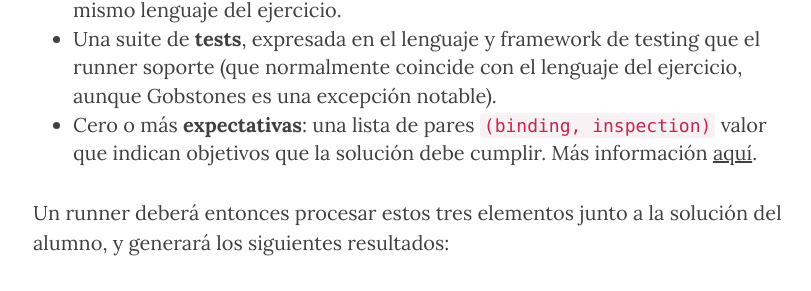
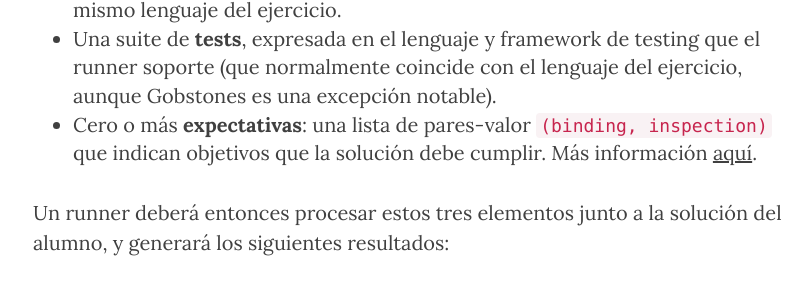
Before and after one commit to mumuki/mumuki.github.io, a Jekyll site: the page built from _posts/2015-06-22-extendiendo-mumuki-runners.markdown, in a window 1280 px wide and 900 px high, scrolled down 1493 px. Shown: the part 148-439 px from the top of the window, without its empty margins (232-1043 px from the left). Built offline with Jekyll 4.4.1, drawn with Linux system fonts in a browser that asks for light colours; nearby versions of some CDN libraries; some of the changed lines change nothing that is shown; some of the changed text lies outside the part shown.

Commit message:
Corrigiendo typo y link roto

```diff
--- a/_posts/2015-06-22-extendiendo-mumuki-runners.markdown
+++ b/_posts/2015-06-22-extendiendo-mumuki-runners.markdown
@@ -33,7 +33,7 @@
 
   * **Código extra**, que es código que se cargará al evaluar las soluciones pero que el usuario no puede ver. Este código está escrito, obviamente, en el mismo lenguaje del ejercicio.
   * Una suite de **tests**, expresada en el lenguaje y framework de testing que el runner soporte (que normalmente coincide con el lenguaje del ejercicio, aunque Gobstones es una excepción notable).
-  * Cero o más **expectativas**: una lista de pares `(binding, inspection)` valor que indican objetivos que la solución debe cumplir. Más información [aquí](http://mumuki.org/expectativas/plataform/2015/06/16/el-lenguaje-de-expectativas.html).
+  * Cero o más **expectativas**: una lista de pares-valor `(binding, inspection)` que indican objetivos que la solución debe cumplir. Más información [aquí](http://mumuki.org/expectativas/plataform/2015/06/16/el-lenguaje-de-expectativas/).
 
 Un runner deberá entonces procesar estos tres elementos junto a la solución del alumno, y generará los siguientes resultados:
 
@@ -132,7 +132,7 @@
 
 Conforme avanza la plataforma, el protocolo de comunicación se irá complejizando, buscando siempre compatibilidad hacia atrás. Algunos agregados futuros incluirán:
 
-  * Agregado de una nueva ruta `/query` para realizar evaluar expresiones al vuelo.
+  * Agregado de una nueva ruta `/query` para evaluar expresiones al vuelo.
   * Resultados estructurados: posibilidad de retornar resultados de los tests en formato JSON
   * Agregar `aborted` a los indicadores de éxito `passed` y `failed`
 
```
